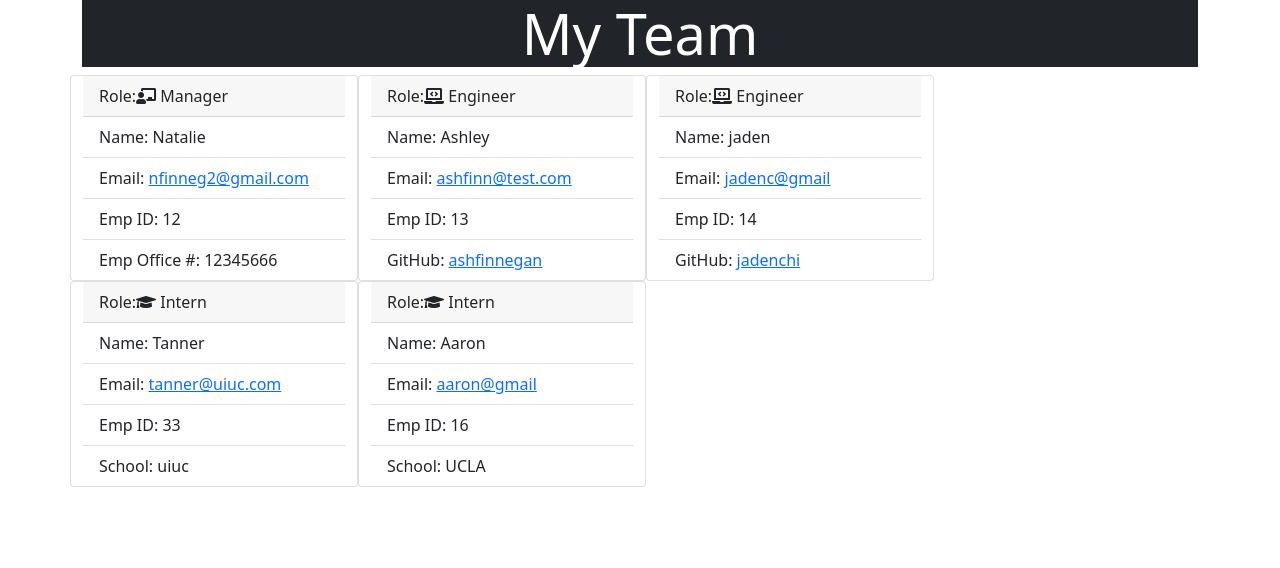
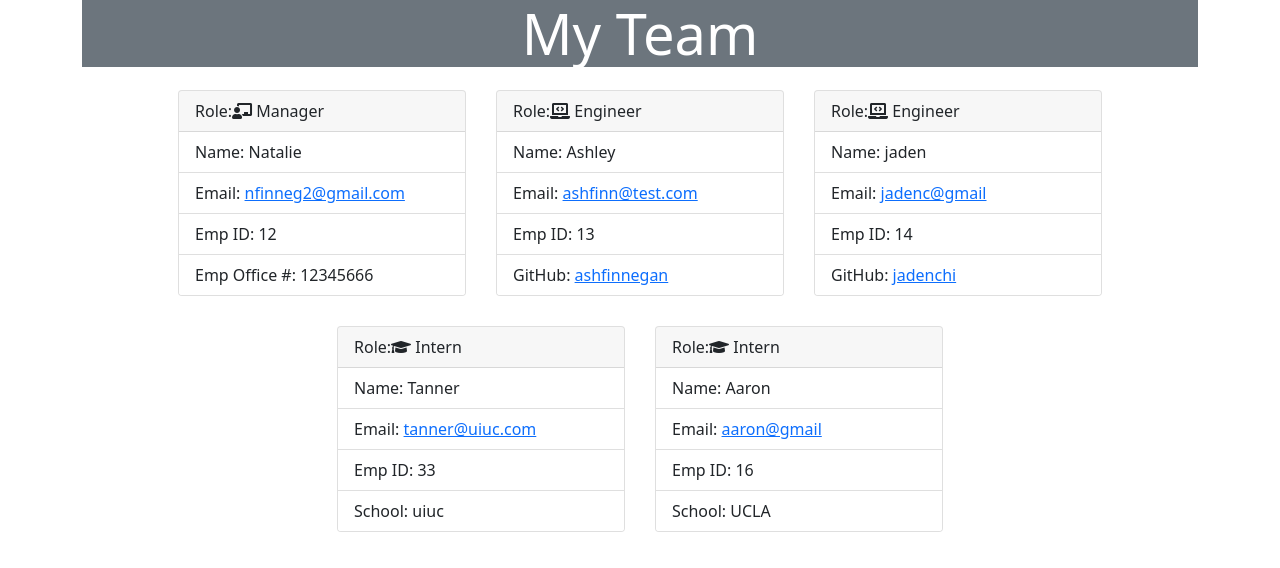
Before and after one commit to tringuyen128/teamprofile-generator, a website: page src/team.html in a window 1280 px wide. Drawn offline with nearby package versions, Linux system fonts and the light colour scheme; files that its build step writes are made by us from their sources.

Commit message:
adding style

```diff
--- a/src/team.html
+++ b/src/team.html
@@ -23,8 +23,8 @@
       <header>
         <div class="jumbotron jumbotron-fluid">
           <div class="container">
-            <h1 class="display-4 text-center bg-dark" style="color: white">
-              My Team
+            <h1 class="display-4 text-center bg-secondary" style="color: white">
+              <strong>My Team</strong>
             </h1>
           </div>
         </div>
```
Also changed, not shown: dist/style.css.
